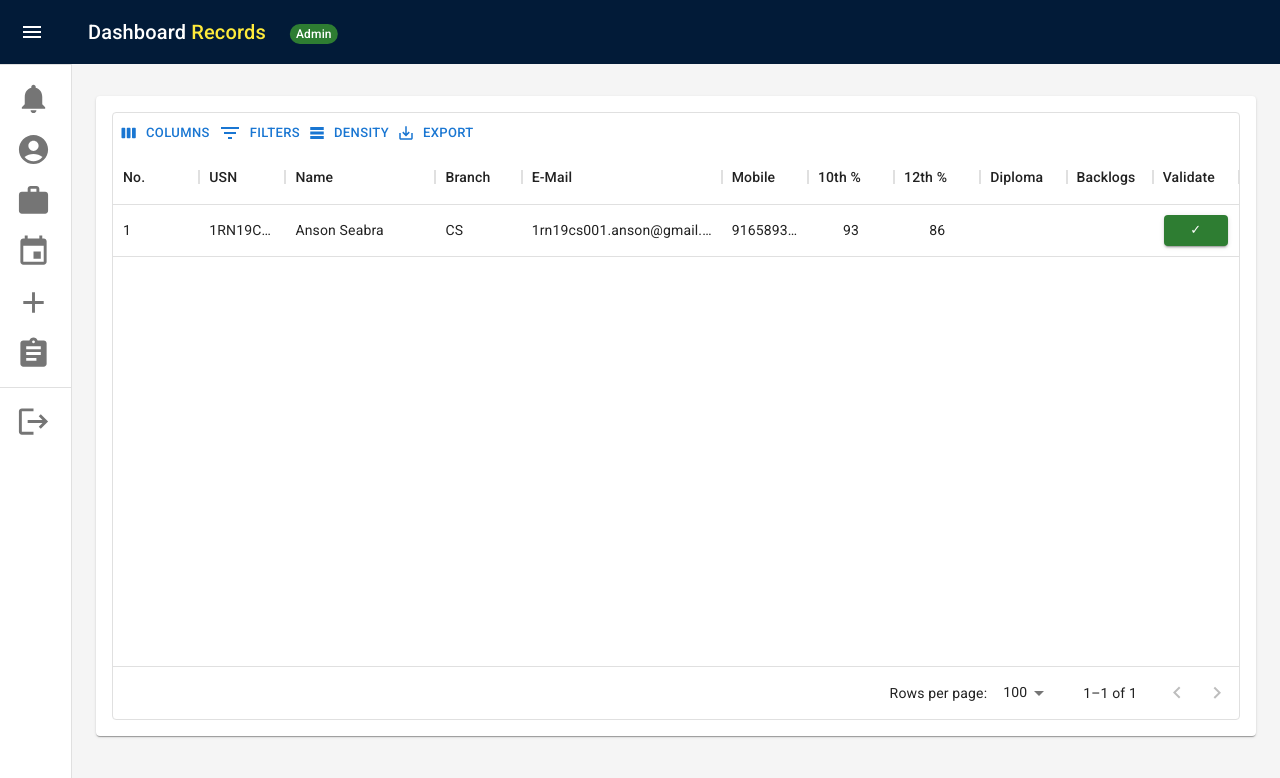
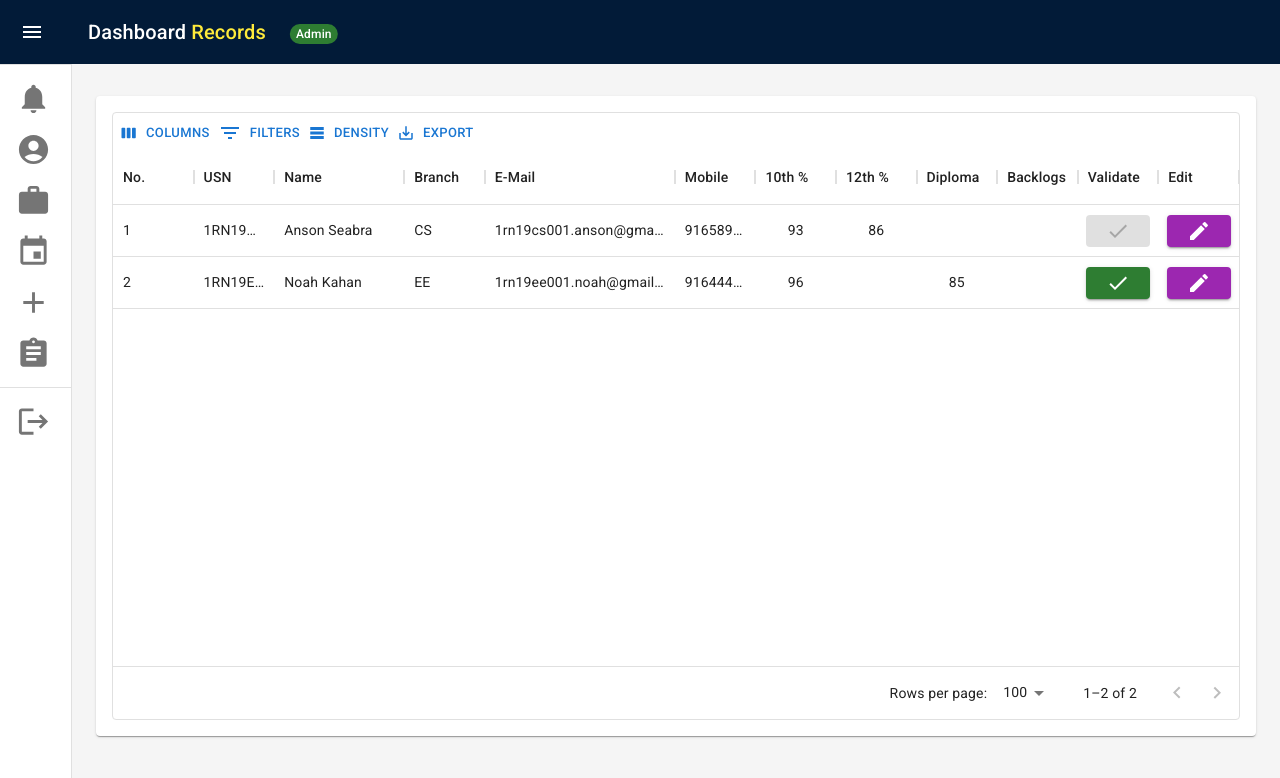
Before and after one commit to WebDevSAAS/PlacementDrive, a React (Create React App) app: page /admin/signed_in/dashboard/records in a window 1280 px wide. Shown: the top 778 px of the page. Built offline with nearby package versions, Linux system fonts and the light colour scheme; no server answers.

Commit message:
Updated records and events

```diff
--- a/src/components/Admin/DashboardRecords.js
+++ b/src/components/Admin/DashboardRecords.js
@@ -22,9 +22,17 @@ import { mainListItems, secondaryListItems } from "./listItems";
 import CircleRoundedIcon from "@mui/icons-material/CircleRounded";
 import CheckIcon from "@mui/icons-material/Check";
 import { DataGrid, GridToolbar } from "@mui/x-data-grid";
+import EditIcon from "@mui/icons-material/Edit";
 import { fet } from "../modules/fet";
+import Snackbar from "@mui/material/Snackbar";
+import MuiAlert from "@mui/material/Alert";
+import CheckBoxIcon from "@mui/icons-material/CheckBox";
 
-import CheckBoxIcon from "@mui/icons-material/CheckBox";
+
+// Used for snackbar Alert
+const Alert = React.forwardRef(function Alert(props, ref) {
+  return <MuiAlert elevation={6} ref={ref} variant="filled" {...props} />;
+});
 
 function AdminBadge() {
   return <Badge badgeContent={"Admin"} color="success" sx={{ px: 3 }}></Badge>;
@@ -101,6 +109,21 @@ function AdminDashboardContentRecords() {
     badge = <TpcBadge />;
   }
 
+    // -----Opening and Closing snackbar-----
+    const [openSnackbar, setOpenSnackbar] = React.useState(false);
+
+    const handleClickSnackbar = () => {
+      setOpenSnackbar(true);
+    };
+
+    const handleCloseSnackbar = (event, reason) => {
+      if (reason === "clickaway") {
+        return;
+      }
+      setOpenSnackbar(false);
+    };
+    // --------------------------------------------
+
   const rows = [
     {
       id: 1,
@@ -114,18 +137,18 @@ function AdminDashboardContentRecords() {
       diploma: null,
       backlog: null,
     },
-    // {
-    //   id: 2,
-    //   usn: "1RN19EE001",
-    //   name: "Noah Kahan",
-    //   branch: "EE",
-    //   email: "1rn19ee001.noah@gmail.com",
-    //   mobile: 9164444265,
-    //   class10: 96,
-    //   class12: null,
-    //   diploma: 85,
-    //   backlog: null,
-    // },
+    {
+      id: 2,
+      usn: "1RN19EE001",
+      name: "Noah Kahan",
+      branch: "EE",
+      email: "1rn19ee001.noah@gmail.com",
+      mobile: 9164444265,
+      class10: 96,
+      class12: null,
+      diploma: 85,
+      backlog: null,
+    },
     // {
     //   id: 3,
     //   usn: "1RN19ME001",
@@ -157,7 +180,7 @@ function AdminDashboardContentRecords() {
       field: "name",
       headerName: "Name",
       flex: 1,
-      minWidth: 150,
+      minWidth: 130,
     },
     {
       field: "branch",
@@ -169,13 +192,13 @@ function AdminDashboardContentRecords() {
       field: "email",
       headerName: "E-Mail",
       flex: 1,
-      minWidth: 200,
+      minWidth: 190,
     },
     {
       field: "mobile",
       headerName: "Mobile",
       flex: 1,
-      minWidth: 80,
+      minWidth: 50,
     },
     {
       field: "class10",
@@ -219,13 +242,39 @@ function AdminDashboardContentRecords() {
               variant="contained"
               color="success"
               size="small"
-              onClick={async() => {
-                fet('/update','POST',{usn: params.row.usn, accountType: "admin", validated: true})
-                .then((response)=>console.log(response))
+              onClick={async () => {
+                fet("/update", "POST", {
+                  usn: params.row.usn,
+                  accountType: "admin",
+                  validated: true,
+                }).then((response) => console.log(response));
+                handleClickSnackbar();
               }}
+              disabled={hasValidated(params.id)}
+            >
+              <CheckIcon fontSize="medium" />
+            </Button>
+          </Box>
+        );
+      },
+    },
+    {
+      field: "editRecords",
+      headerName: "Edit",
+      sortable: false,
+      flex: 1,
+      minWidth: 20,
+      align: "center",
+      renderCell: (params) => {
+        return (
+          <Box textAlign="center">
+            <Button
+              variant="contained"
+              color="secondary"
+              size="small"
               disabled={false}
             >
-              &#10003;
+              <EditIcon fontSize="medium" />
             </Button>
           </Box>
         );
@@ -245,11 +294,17 @@ function AdminDashboardContentRecords() {
     });
   }, {});
 
+  let hasValidated = (val) => {
+    console.log(val + " has Validated.");
+    if (val == 2) return false;
+    if (val == 1) return true;
+  };
+
   for (var i = 0; i < xData.length; i++) {
     const temp = {};
     const data = xData[i];
-    if(data.profileFull && data.profileFull.validation){
-      temp.id = i-1 ;
+    if (data.profileFull && data.profileFull.validation) {
+      temp.id = i - 1;
       temp.usn = xData[i].profile.usn;
       temp.name = xData[i].profile.first_name;
       temp.branch = xData[i].profile.branch;
@@ -358,6 +413,19 @@ function AdminDashboardContentRecords() {
               </Grid>
             </Grid>
             {/* <Copyright sx={{ pt: 4 }} /> */}
+            <Snackbar
+              open={openSnackbar}
+              autoHideDuration={2000}
+              onClose={handleCloseSnackbar}
+            >
+              <Alert
+                onClose={handleCloseSnackbar}
+                severity="success"
+                sx={{ width: "100%" }}
+              >
+                Validated successfully.
+              </Alert>
+            </Snackbar>
           </Container>
         </Box>
       </Box>
--- a/src/components/Student_Dashboard/StudentDashboardEvents.js
+++ b/src/components/Student_Dashboard/StudentDashboardEvents.js
@@ -108,6 +108,14 @@ function DashboardContentEvents() {
     setxData(response);
   })},{})
 
+  let hasApplied = (val) => {
+    console.log(val + " has applied.")
+    if (val == 2)
+      return false;
+    if (val == 1)
+      return true;
+  }
+
   const columns = [
     { field: "id", headerName: "No.", flex: 1, minWidth: 50 },
     {
@@ -191,6 +199,7 @@ function DashboardContentEvents() {
                   });
                 });
               }}
+              disabled={hasApplied(params.id)}
             >
               APPLY
             </Button>
@@ -205,6 +214,18 @@ function DashboardContentEvents() {
       id: 1,
       Logo: "{image}",
       Company: "Heptagon",
+      DriveDate: "22-05-2022",
+      ApplicationEndDate: "10-04-2022",
+      Description: "890",
+      Sector: "1",
+      Venue: "Banglore",
+      Stages: "2",
+      CTC: "4.5",
+    },
+    {
+      id: 2,
+      Logo: "{image}",
+      Company: "Company 2",
       DriveDate: "22-05-2022",
       ApplicationEndDate: "10-04-2022",
       Description: "890",
```
